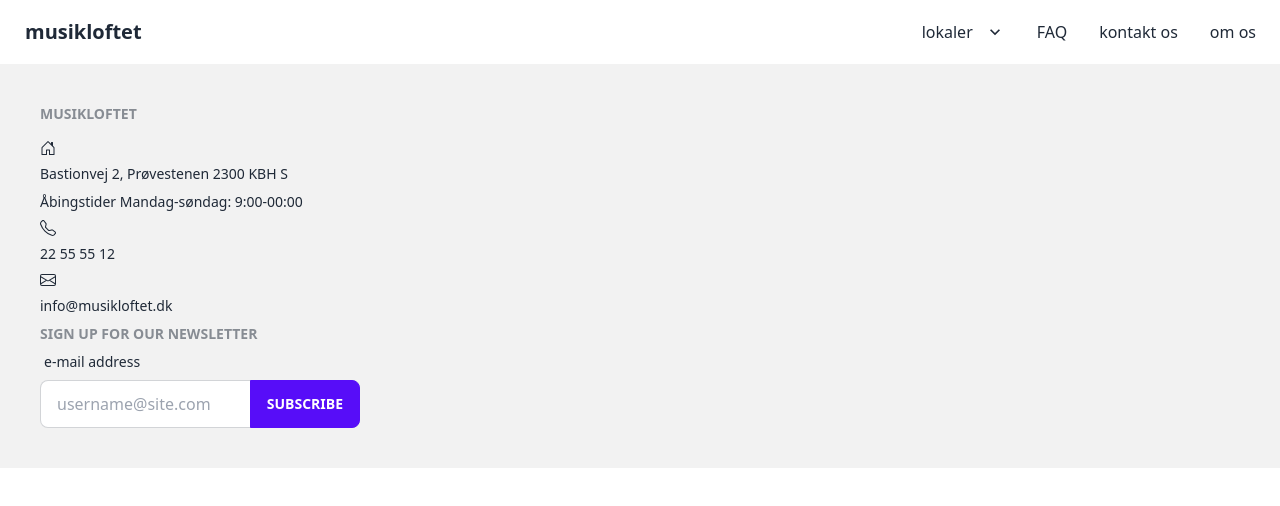
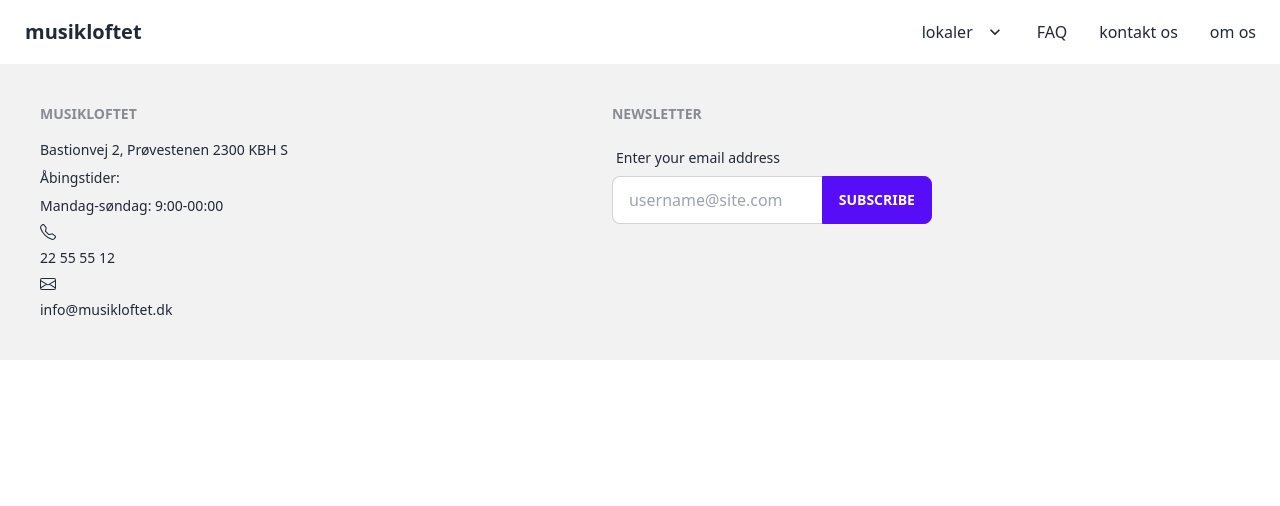
Before and after one commit to fahm0049/musikloftet-new, a website built with Parcel: page src/index.html in a window 1280 px wide. Built offline with nearby package versions, Linux system fonts and the light colour scheme.

Commit message:
new footer

```diff
--- a/src/index.html
+++ b/src/index.html
@@ -35,21 +35,69 @@
       </div>
     </div>
 
-     <footer class="p-10 footer bg-base-200 text-base-content">
-  <div>
-    <span class="footer-title">Musikloftet</span>
-    <svg xmlns="http://www.w3.org/2000/svg" width="16" height="16" fill="currentColor" class="bi bi-house-door" viewBox="0 0 16 16">
+    <footer class="p-10 footer bg-base-200 text-base-content">
+      <div>
+        <span class="footer-title">Musikloftet</span>
+        <span>Bastionvej 2, Prøvestenen 2300 KBH S</span>
+        <span>Åbingstider:</span>
+        <span>Mandag-søndag: 9:00-00:00</span>
+        <svg xmlns="http://www.w3.org/2000/svg" width="16" height="16" fill="currentColor" class="bi bi-telephone" viewBox="0 0 16 16">
+  <path d="M3.654 1.328a.678.678 0 0 0-1.015-.063L1.605 2.3c-.483.484-.661 1.169-.45 1.77a17.568 17.568 0 0 0 4.168 6.608 17.569 17.569 0 0 0 6.608 4.168c.601.211 1.286.033 1.77-.45l1.034-1.034a.678.678 0 0 0-.063-1.015l-2.307-1.794a.678.678 0 0 0-.58-.122l-2.19.547a1.745 1.745 0 0 1-1.657-.459L5.482 8.062a1.745 1.745 0 0 1-.46-1.657l.548-2.19a.678.678 0 0 0-.122-.58L3.654 1.328zM1.884.511a1.745 1.745 0 0 1 2.612.163L6.29 2.98c.329.423.445.974.315 1.494l-.547 2.19a.678.678 0 0 0 .178.643l2.457 2.457a.678.678 0 0 0 .644.178l2.189-.547a1.745 1.745 0 0 1 1.494.315l2.306 1.794c.829.645.905 1.87.163 2.611l-1.034 1.034c-.74.74-1.846 1.065-2.877.702a18.634 18.634 0 0 1-7.01-4.42 18.634 18.634 0 0 1-4.42-7.009c-.362-1.03-.037-2.137.703-2.877L1.885.511z"/>
+</svg> <span> 22 55 55 12</span>
+<svg xmlns="http://www.w3.org/2000/svg" width="16" height="16" fill="currentColor" class="bi bi-envelope" viewBox="0 0 16 16">
+  <path d="M0 4a2 2 0 0 1 2-2h12a2 2 0 0 1 2 2v8a2 2 0 0 1-2 2H2a2 2 0 0 1-2-2V4zm2-1a1 1 0 0 0-1 1v.217l7 4.2 7-4.2V4a1 1 0 0 0-1-1H2zm13 2.383l-4.758 2.855L15 11.114v-5.73zm-.034 6.878L9.271 8.82 8 9.583 6.728 8.82l-5.694 3.44A1 1 0 0 0 2 13h12a1 1 0 0 0 .966-.739zM1 11.114l4.758-2.876L1 5.383v5.73z"/>
+</svg><span>info@musikloftet.dk</span>
+      </div>
+
+
+      <div>
+        <span class="footer-title">Newsletter</span>
+        <div class="form-control w-80">
+          <label class="label">
+            <span class="label-text">Enter your email address</span>
+          </label>
+          <div class="relative">
+            <input type="text" placeholder="username@site.com" class="w-full pr-16 input input-bordered">
+            <button class="absolute top-0 right-0 rounded-l-none btn btn-primary">Subscribe</button>
+          </div>
+        </div>
+      </div>
+
+
+    </footer>
+
+
+
+
+
+
+
+
+
+
+
+
+  <!-- <footer class="p-10 footer bg-base-200 text-base-content">
+  <span class="footer-title">Musikloftet</span>
+  <div class="grid grid-cols-2">
+
+   <div><svg xmlns="http://www.w3.org/2000/svg" width="16" height="16" fill="currentColor" class="bi bi-house-door" viewBox="0 0 16 16">
   <path d="M8.354 1.146a.5.5 0 0 0-.708 0l-6 6A.5.5 0 0 0 1.5 7.5v7a.5.5 0 0 0 .5.5h4.5a.5.5 0 0 0 .5-.5v-4h2v4a.5.5 0 0 0 .5.5H14a.5.5 0 0 0 .5-.5v-7a.5.5 0 0 0-.146-.354L13 5.793V2.5a.5.5 0 0 0-.5-.5h-1a.5.5 0 0 0-.5.5v1.293L8.354 1.146zM2.5 14V7.707l5.5-5.5 5.5 5.5V14H10v-4a.5.5 0 0 0-.5-.5h-3a.5.5 0 0 0-.5.5v4H2.5z"/>
-</svg><span>Bastionvej 2, Prøvestenen
-      2300 KBH S</span>
-    <span>Åbingstider
-      Mandag-søndag: 9:00-00:00</span>
-  <svg xmlns="http://www.w3.org/2000/svg" width="16" height="16" fill="currentColor" class="bi bi-telephone" viewBox="0 0 16 16">
+</svg><p> Bastionvej 2, Prøvestenen
+      2300 KBH S</p>
+     <p>Åbingstider
+      Mandag-søndag: 9:00-00:00</p>
+    </div>
+
+  <div><svg xmlns="http://www.w3.org/2000/svg" width="16" height="16" fill="currentColor" class="bi bi-telephone" viewBox="0 0 16 16">
   <path d="M3.654 1.328a.678.678 0 0 0-1.015-.063L1.605 2.3c-.483.484-.661 1.169-.45 1.77a17.568 17.568 0 0 0 4.168 6.608 17.569 17.569 0 0 0 6.608 4.168c.601.211 1.286.033 1.77-.45l1.034-1.034a.678.678 0 0 0-.063-1.015l-2.307-1.794a.678.678 0 0 0-.58-.122l-2.19.547a1.745 1.745 0 0 1-1.657-.459L5.482 8.062a1.745 1.745 0 0 1-.46-1.657l.548-2.19a.678.678 0 0 0-.122-.58L3.654 1.328zM1.884.511a1.745 1.745 0 0 1 2.612.163L6.29 2.98c.329.423.445.974.315 1.494l-.547 2.19a.678.678 0 0 0 .178.643l2.457 2.457a.678.678 0 0 0 .644.178l2.189-.547a1.745 1.745 0 0 1 1.494.315l2.306 1.794c.829.645.905 1.87.163 2.611l-1.034 1.034c-.74.74-1.846 1.065-2.877.702a18.634 18.634 0 0 1-7.01-4.42 18.634 18.634 0 0 1-4.42-7.009c-.362-1.03-.037-2.137.703-2.877L1.885.511z"/>
 </svg> <span> 22 55 55 12</span>
   <svg xmlns="http://www.w3.org/2000/svg" width="16" height="16" fill="currentColor" class="bi bi-envelope" viewBox="0 0 16 16">
   <path d="M0 4a2 2 0 0 1 2-2h12a2 2 0 0 1 2 2v8a2 2 0 0 1-2 2H2a2 2 0 0 1-2-2V4zm2-1a1 1 0 0 0-1 1v.217l7 4.2 7-4.2V4a1 1 0 0 0-1-1H2zm13 2.383l-4.758 2.855L15 11.114v-5.73zm-.034 6.878L9.271 8.82 8 9.583 6.728 8.82l-5.694 3.44A1 1 0 0 0 2 13h12a1 1 0 0 0 .966-.739zM1 11.114l4.758-2.876L1 5.383v5.73z"/>
-</svg> <span>info@musikloftet.dk</span>
+</svg><span>info@musikloftet.dk</span>
+</div>
+</div>
+
   <div>
     <span class="footer-title">Sign up for our Newsletter</span>
     <div class="form-control w-80">
@@ -61,8 +109,9 @@
         <button class="absolute top-0 right-0 rounded-l-none btn btn-primary">Subscribe</button>
       </div>
     </div>
-  </div>
-</footer>
+
+
+</footer> -->
 
 
 
```
